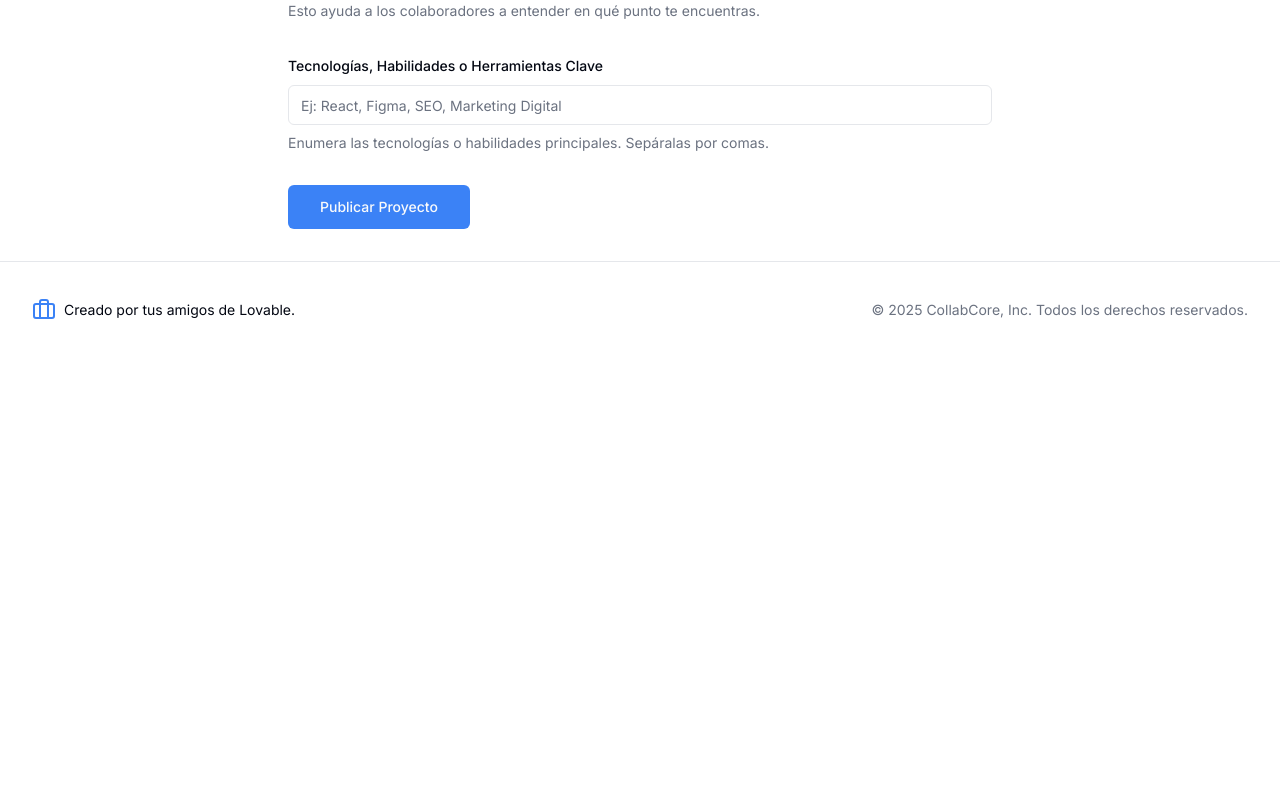
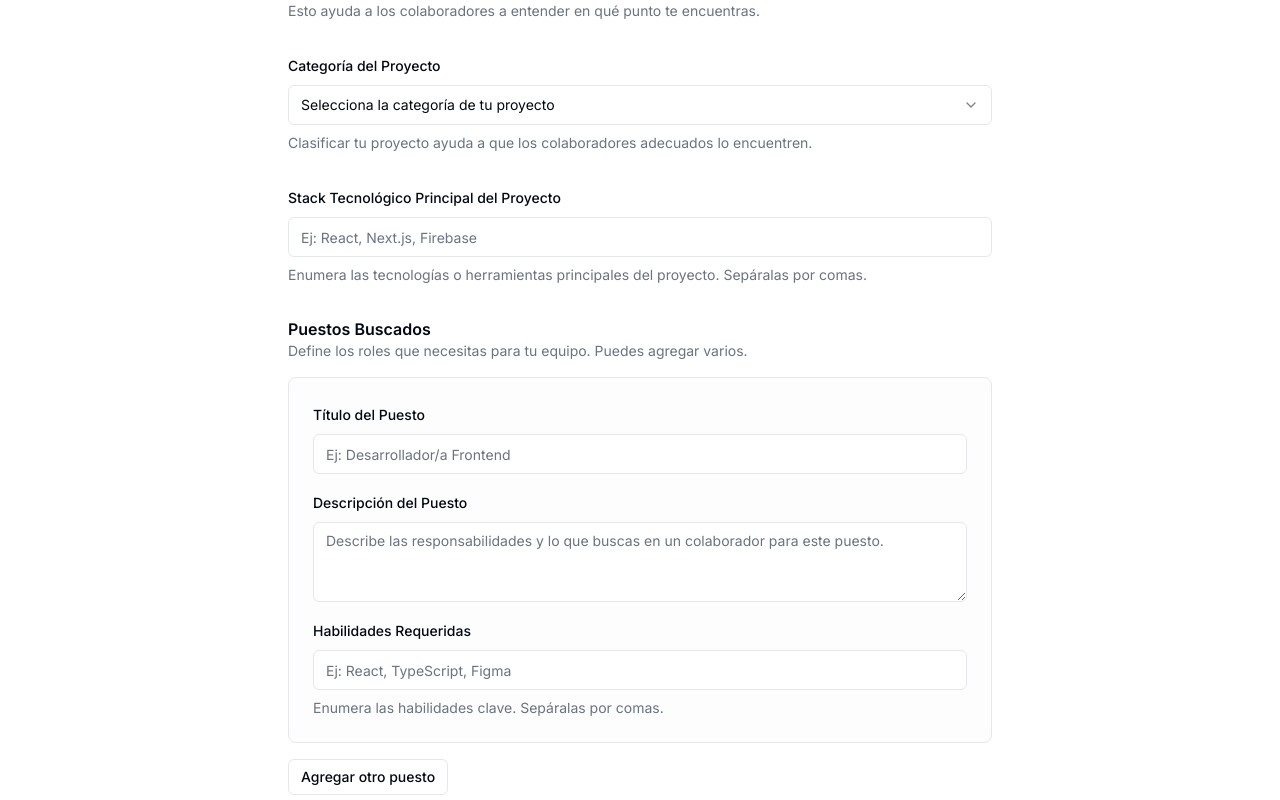
Before and after one commit to NicoAraya1902/start-ventures, a React (Vite) app: page /create-project in a window 1280 px wide. Shown: the part 680-1480 px from the top of the page. Before the commit the page ends 1038 px from the top, so only its background shows below. Built offline with nearby package versions, Linux system fonts and the light colour scheme.

Commit message:
feat: Add role fields and industry categories
Adds fields for roles and industry categories to the project creation form.

```diff
--- a/src/pages/CreateProject.tsx
+++ b/src/pages/CreateProject.tsx
@@ -1,8 +1,8 @@
-
 import { zodResolver } from "@hookform/resolvers/zod"
-import { useForm } from "react-hook-form"
+import { useForm, useFieldArray } from "react-hook-form"
 import * as z from "zod"
 import { toast } from "sonner"
+import { X } from "lucide-react"
 
 import { Button } from "@/components/ui/button"
 import {
@@ -18,6 +18,12 @@ import { Input } from "@/components/ui/input"
 import { Textarea } from "@/components/ui/textarea"
 import { Select, SelectContent, SelectItem, SelectTrigger, SelectValue } from "@/components/ui/select"
 
+const roleSchema = z.object({
+  roleTitle: z.string().min(3, { message: "El título del puesto debe tener al menos 3 caracteres." }),
+  roleDescription: z.string().min(10, { message: "La descripción del puesto debe tener al menos 10 caracteres." }),
+  requiredSkills: z.string().min(2, { message: "Ingresa al menos una habilidad, separada por comas." }),
+});
+
 const projectFormSchema = z.object({
   projectName: z.string().min(3, {
     message: "El nombre del proyecto debe tener al menos 3 caracteres.",
@@ -28,9 +34,13 @@ const projectFormSchema = z.object({
   projectStage: z.string({
     required_error: "Por favor selecciona una etapa para el proyecto.",
   }),
+  projectCategory: z.string({
+    required_error: "Por favor selecciona una categoría para el proyecto.",
+  }),
   technologies: z.string().min(2, {
-    message: "Ingresa al menos una tecnología, habilidad o herramienta."
+    message: "Ingresa al menos una tecnología o herramienta."
   }),
+  roles: z.array(roleSchema).min(1, "Debes agregar al menos un puesto buscado."),
 })
 
 type ProjectFormValues = z.infer<typeof projectFormSchema>
@@ -39,6 +49,7 @@ const defaultValues: Partial<ProjectFormValues> = {
   projectName: "",
   projectDescription: "",
   technologies: "",
+  roles: [{ roleTitle: "", roleDescription: "", requiredSkills: "" }],
 }
 
 const projectStages = [
@@ -49,12 +60,31 @@ const projectStages = [
   'Lanzado y Escalando'
 ];
 
+const projectCategories = [
+  'Tecnología / Software',
+  'Alimenticio',
+  'Salud y Bienestar',
+  'Fintech',
+  'Educación',
+  'E-commerce / Retail',
+  'Entretenimiento y Medios',
+  'Sostenibilidad / Ecológico',
+  'Inmobiliario',
+  'Seguridad',
+  'Otro',
+];
+
 const CreateProjectPage = () => {
   const form = useForm<ProjectFormValues>({
     resolver: zodResolver(projectFormSchema),
     defaultValues,
     mode: "onChange",
   })
+
+  const { fields, append, remove } = useFieldArray({
+    control: form.control,
+    name: "roles",
+  });
 
   function onSubmit(data: ProjectFormValues) {
     console.log(data);
@@ -137,20 +167,124 @@ const CreateProjectPage = () => {
           />
           <FormField
             control={form.control}
-            name="technologies"
+            name="projectCategory"
             render={({ field }) => (
               <FormItem>
-                <FormLabel>Tecnologías, Habilidades o Herramientas Clave</FormLabel>
-                <FormControl>
-                  <Input placeholder="Ej: React, Figma, SEO, Marketing Digital" {...field} />
-                </FormControl>
+                <FormLabel>Categoría del Proyecto</FormLabel>
+                <Select onValueChange={field.onChange} defaultValue={field.value}>
+                  <FormControl>
+                    <SelectTrigger>
+                      <SelectValue placeholder="Selecciona la categoría de tu proyecto" />
+                    </SelectTrigger>
+                  </FormControl>
+                  <SelectContent>
+                    {projectCategories.map(category => (
+                      <SelectItem key={category} value={category}>{category}</SelectItem>
+                    ))}
+                  </SelectContent>
+                </Select>
                 <FormDescription>
-                  Enumera las tecnologías o habilidades principales. Sepáralas por comas.
+                  Clasificar tu proyecto ayuda a que los colaboradores adecuados lo encuentren.
                 </FormDescription>
                 <FormMessage />
               </FormItem>
             )}
           />
+          <FormField
+            control={form.control}
+            name="technologies"
+            render={({ field }) => (
+              <FormItem>
+                <FormLabel>Stack Tecnológico Principal del Proyecto</FormLabel>
+                <FormControl>
+                  <Input placeholder="Ej: React, Next.js, Firebase" {...field} />
+                </FormControl>
+                <FormDescription>
+                  Enumera las tecnologías o herramientas principales del proyecto. Sepáralas por comas.
+                </FormDescription>
+                <FormMessage />
+              </FormItem>
+            )}
+          />
+
+          <div>
+            <FormLabel className="text-base font-semibold">Puestos Buscados</FormLabel>
+            <FormDescription className="mb-4">
+              Define los roles que necesitas para tu equipo. Puedes agregar varios.
+            </FormDescription>
+            <div className="space-y-6">
+              {fields.map((field, index) => (
+                <div key={field.id} className="p-6 border rounded-lg relative space-y-4 bg-muted/20">
+                  <FormField
+                    control={form.control}
+                    name={`roles.${index}.roleTitle`}
+                    render={({ field }) => (
+                      <FormItem>
+                        <FormLabel>Título del Puesto</FormLabel>
+                        <FormControl>
+                          <Input placeholder="Ej: Desarrollador/a Frontend" {...field} />
+                        </FormControl>
+                        <FormMessage />
+                      </FormItem>
+                    )}
+                  />
+                  <FormField
+                    control={form.control}
+                    name={`roles.${index}.roleDescription`}
+                    render={({ field }) => (
+                      <FormItem>
+                        <FormLabel>Descripción del Puesto</FormLabel>
+                        <FormControl>
+                          <Textarea placeholder="Describe las responsabilidades y lo que buscas en un colaborador para este puesto." {...field} className="bg-background"/>
+                        </FormControl>
+                        <FormMessage />
+                      </FormItem>
+                    )}
+                  />
+                  <FormField
+                    control={form.control}
+                    name={`roles.${index}.requiredSkills`}
+                    render={({ field }) => (
+                      <FormItem>
+                        <FormLabel>Habilidades Requeridas</FormLabel>
+                        <FormControl>
+                          <Input placeholder="Ej: React, TypeScript, Figma" {...field} />
+                        </FormControl>
+                        <FormDescription>
+                          Enumera las habilidades clave. Sepáralas por comas.
+                        </FormDescription>
+                        <FormMessage />
+                      </FormItem>
+                    )}
+                  />
+                  {fields.length > 1 && (
+                      <Button
+                          type="button"
+                          variant="destructive"
+                          size="icon"
+                          onClick={() => remove(index)}
+                          className="absolute -top-3 -right-3 rounded-full h-7 w-7"
+                      >
+                          <X className="h-4 w-4" />
+                      </Button>
+                  )}
+                </div>
+              ))}
+            </div>
+            <Button
+                type="button"
+                variant="outline"
+                size="sm"
+                className="mt-4"
+                onClick={() => append({ roleTitle: "", roleDescription: "", requiredSkills: "" })}
+            >
+                Agregar otro puesto
+            </Button>
+            <FormMessage>
+              {form.formState.errors.roles?.root?.message || form.formState.errors.roles?.message}
+            </FormMessage>
+          </div>
+
           <Button type="submit" size="lg" className="w-full md:w-auto">Publicar Proyecto</Button>
         </form>
       </Form>
```
